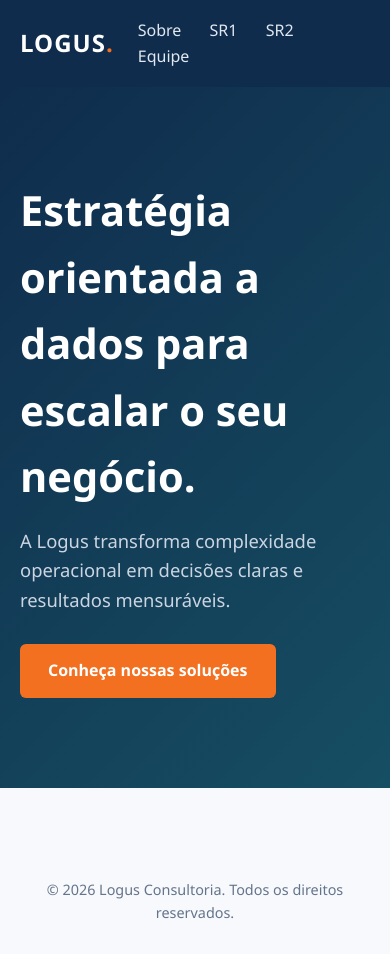
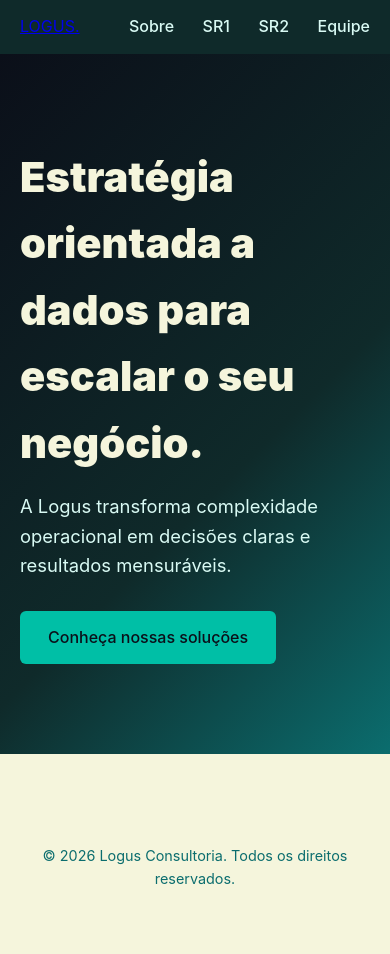
Before and after one commit to paulofonsecacsr/Logus, a Django app: page / in a window 390 px wide. After the commit the page ends 885 px from the top, so only its background shows below. Run offline with Django 5.2, Linux system fonts and the light colour scheme.

Commit message:
Atualiza o estilo CSS, reorganiza a paleta de cores e melhora a responsividade dos elementos

```diff
--- a/static/css/style.css
+++ b/static/css/style.css
@@ -1,57 +1,85 @@
 :root {
-    --azul-escuro: #0f2c4c;
-    --ciano: #00a8b5;
-    --laranja: #f37021;
-    --fundo: #f7f9fc;
-    --texto: #1e293b;
+    /* Paleta da marca */
+    --preto: #0B0F19;
+    --verde-escuro: #0F2A2A;
+    --creme: #F5F5DC;
+    --gelo: #D9FAF4;
+    --turquesa: #00BFA6;
+    --petroleo: #0B6D6E;
+
+    /* SF Pro nos dispositivos Apple; fontes parecidas nos demais */
+    --fonte: -apple-system, BlinkMacSystemFont, "SF Pro Text", "SF Pro Display", "Inter", "Segoe UI", sans-serif;
 }
 
-* { box-sizing: border-box; margin: 0; padding: 0; font-family: 'Segoe UI', sans-serif; }
-body { background: var(--fundo); color: var(--texto); line-height: 1.6; }
+* { box-sizing: border-box; margin: 0; padding: 0; font-family: var(--fonte); }
+
+body {
+    background: var(--creme);
+    color: var(--preto);
+    font-weight: 400;              /* Textos corridos: SF Pro Regular */
+    line-height: 1.6;
+}
+
 .container { max-width: 1100px; margin: 0 auto; padding: 0 20px; }
 
-.navbar { background: var(--azul-escuro); padding: 18px 0; }
+/* Títulos principais: SF Pro Black | Subtítulos: SF Pro Medium */
+h1 { font-weight: 900; }
+h2, h3 { font-weight: 500; }
+
+/* Dados, métricas e indicadores: SF Pro Semibold */
+.dado { font-weight: 600; }
+
+/* Botões e formulários: SF Pro Medium */
+button, input, select, textarea { font-family: inherit; font-weight: 500; }
+
+/* Navegação */
+.navbar { background: var(--verde-escuro); padding: 14px 0; }
 .nav-content { display: flex; justify-content: space-between; align-items: center; }
-.logo { color: #fff; font-size: 1.5rem; font-weight: 700; text-decoration: none; letter-spacing: 1px; }
-.logo span { color: var(--laranja); }
-nav a { color: #e2e8f0; text-decoration: none; margin-left: 24px; font-weight: 500; }
-nav a:hover { color: var(--ciano); }
+.logo { display: inline-flex; align-items: center; }
+.logo img { height: 40px; width: auto; display: block; }
+nav a {
+    color: var(--gelo);
+    text-decoration: none;
+    margin-left: 24px;
+    font-weight: 500;
+}
+nav a:hover { color: var(--turquesa); }
 
-.hero { background: linear-gradient(135deg, var(--azul-escuro), #164e63); color: #fff; padding: 90px 0; }
+/* Hero */
+.hero {
+    background: linear-gradient(135deg, var(--preto), var(--verde-escuro) 60%, var(--petroleo));
+    color: var(--creme);
+    padding: 90px 0;
+}
 .hero h1 { font-size: 2.6rem; max-width: 700px; margin-bottom: 16px; }
-.hero p { font-size: 1.15rem; max-width: 600px; margin-bottom: 30px; color: #cbd5e1; }
+.hero p { font-size: 1.15rem; max-width: 600px; margin-bottom: 30px; color: var(--gelo); }
 
+/* Botão */
 .btn-cta {
     display: inline-block;
-    background: var(--laranja);
-    color: #fff;
+    background: var(--turquesa);
+    color: var(--preto);           /* texto escuro: contraste melhor que branco no turquesa */
     padding: 14px 28px;
     border-radius: 6px;
     text-decoration: none;
-    font-weight: 600;
+    font-weight: 500;
+    transition: background 0.2s, color 0.2s;
 }
-.btn-cta:hover { opacity: 0.9; }
+.btn-cta:hover { background: var(--petroleo); color: var(--creme); }
 
-.footer { text-align: center; padding: 30px 0; color: #64748b; font-size: 0.9rem; margin-top: 60px; }
+.footer { text-align: center; padding: 30px 0; color: var(--petroleo); font-size: 0.9rem; margin-top: 60px; }
 
-/* Efeito de entrada ao abrir e ao trocar de seção */
+/* Efeito de entrada e saída */
 @keyframes entrada {
     from { opacity: 0; transform: translateY(24px); }
     to   { opacity: 1; transform: translateY(0); }
 }
-
-main {
-    animation: entrada 0.6s ease-out backwards;
-}
-
-/* Efeito de saída (ativado pelo script abaixo) */
+main { animation: entrada 0.6s ease-out backwards; }
 body.saindo main {
     opacity: 0;
     transform: translateY(-16px);
     transition: opacity 0.3s ease, transform 0.3s ease;
 }
-
-/* Respeita quem desativa animações no sistema */
 @media (prefers-reduced-motion: reduce) {
     main { animation: none; }
     body.saindo main { transition: none; }
```
